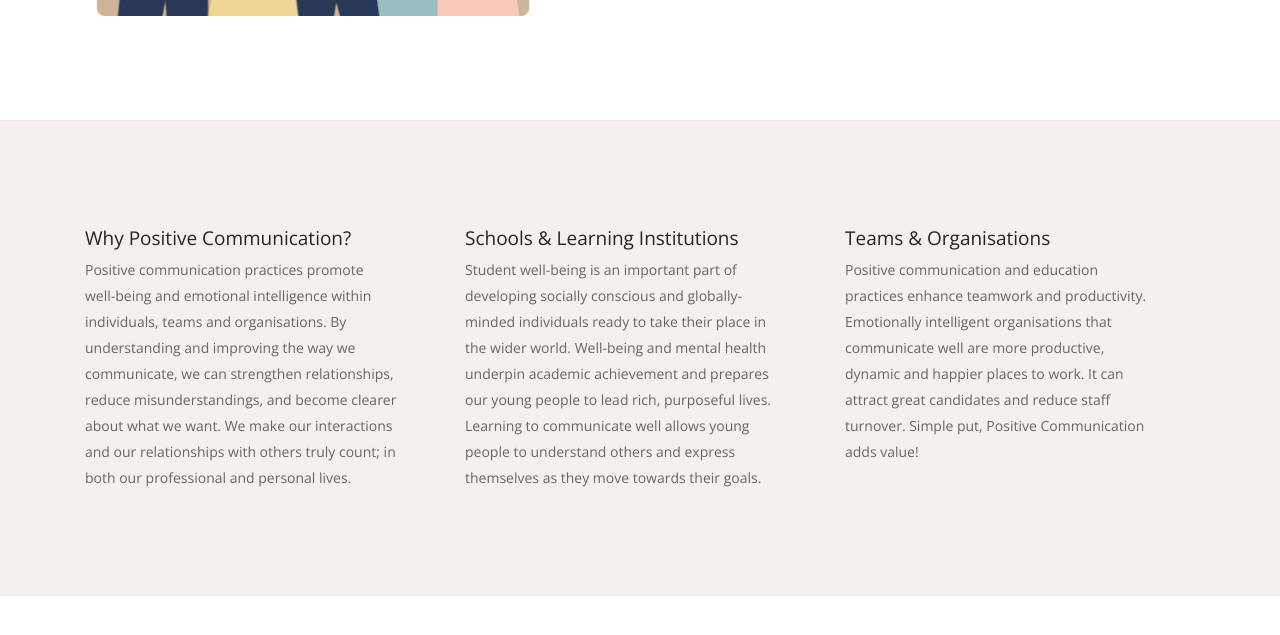
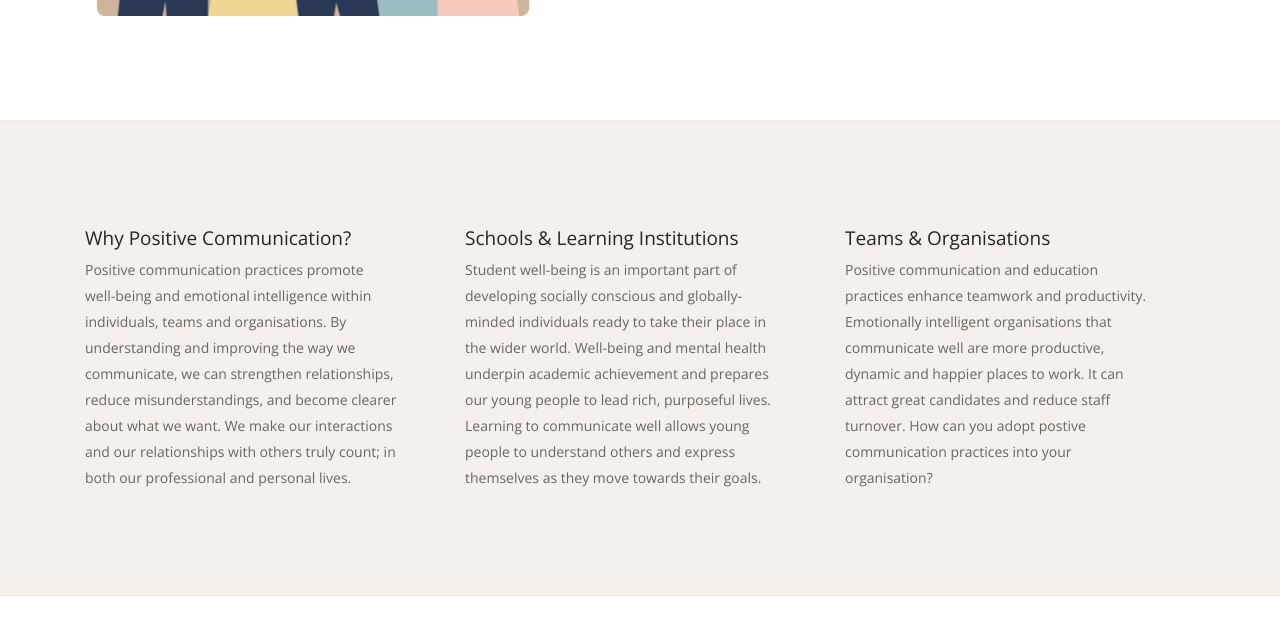
Before and after one commit to catesg/catesg.github.io, a Jekyll site: the page built from index.markdown, in a window 1280 px wide and 900 px high, scrolled down 704 px, cut to the strip 0-780 px from the top of the window. Shown: the top 635 px of the strip. Built offline with Jekyll 4.4.1, drawn with Linux system fonts in a browser that asks for light colours; some web fonts are replaced.

Commit message:
Update 14

```diff
--- a/_layouts/home.html
+++ b/_layouts/home.html
@@ -61,7 +61,7 @@
                             <div class="feature">
                                 <h4>Teams &amp; Organisations</h4>
                                 <p>
-                                    Positive communication and education practices enhance teamwork and productivity. Emotionally intelligent organisations that communicate well are more productive, dynamic and happier places to work. It can attract great candidates and reduce staff turnover. Simple put, Positive Communication adds value!
+                                    Positive communication and education practices enhance teamwork and productivity. Emotionally intelligent organisations that communicate well are more productive, dynamic and happier places to work. It can attract great candidates and reduce staff turnover. How can you adopt postive communication practices into your organisation?
 
                                 </p>
                             </div>
```
